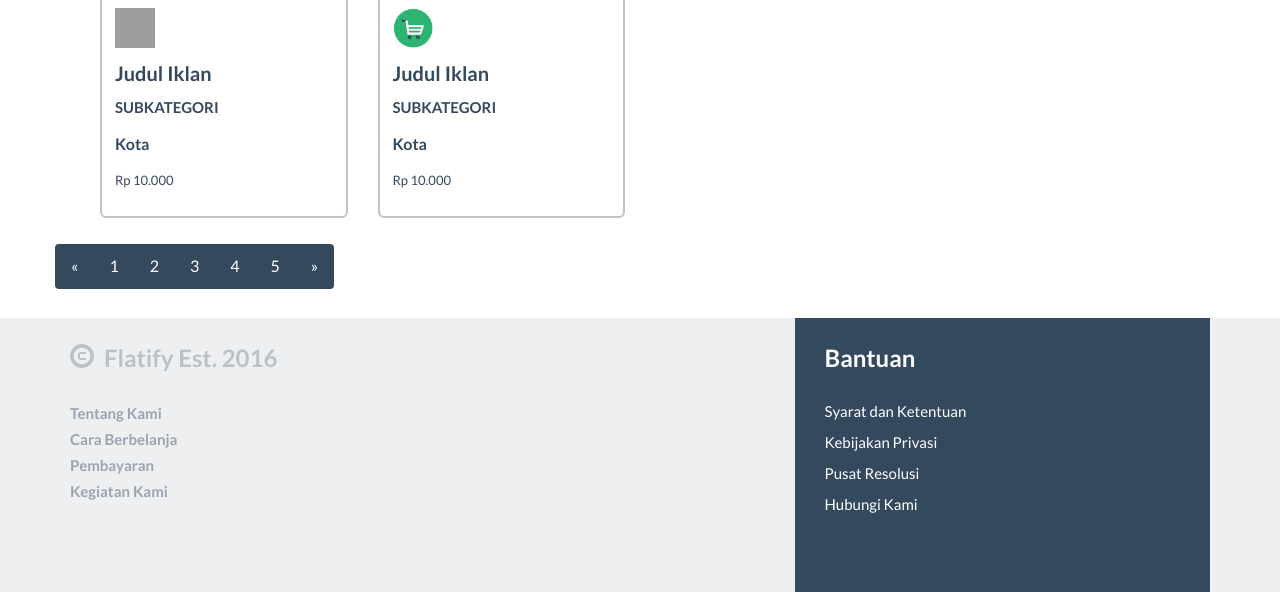
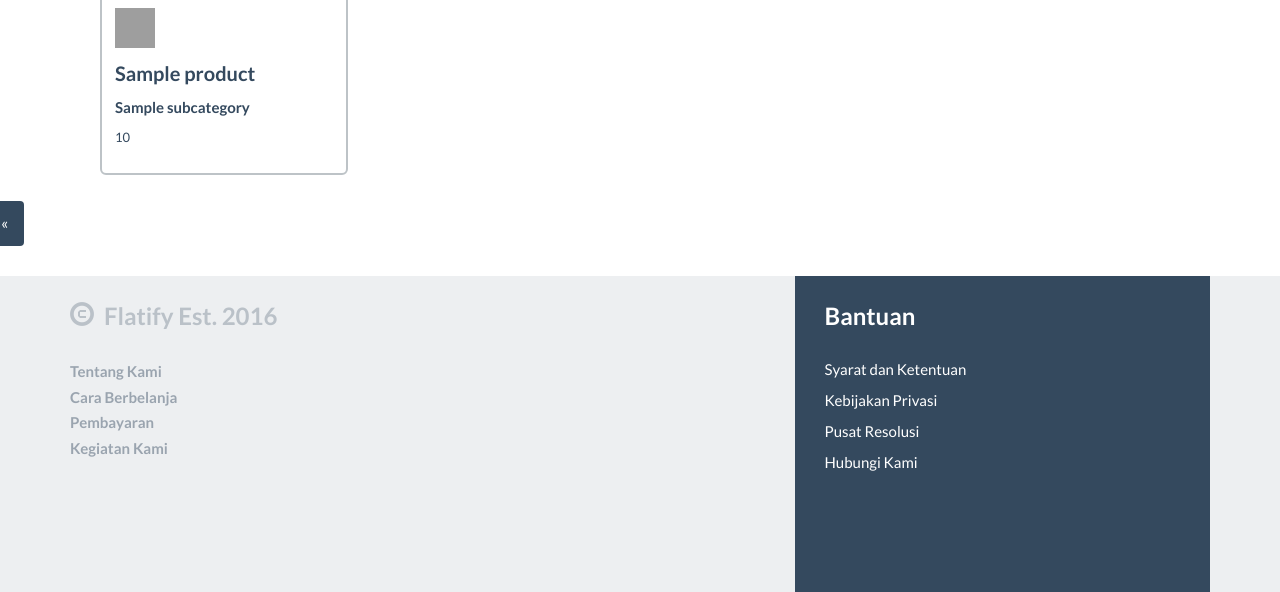
Before and after one commit to opelhoward/duatujuh, a Python web app: template templates/product-list.html in a window 1280 px wide. Shown: the part 388-980 px from the top of the page. Run offline with Jinja, Linux system fonts and the light colour scheme; the template is opened without the code that fills it: most values are stand-ins (such as "Sample title", 1, 10 or a date in 2020); grey boxes marked "Sample" are stand-in pictures; grey boxes are pictures that could not be loaded.

Commit message:
Create product listing pagination and use database instead of mock up

```diff
--- a/templates/product-list.html
+++ b/templates/product-list.html
@@ -6,7 +6,7 @@
 <br>
 <div class=" row">
     <div class="col-md-10 col-md-offset-1 text-center wrap_title">
-				<h3>Nama Kategori</h3>
+        <h3>{{ category }}</h3>
     </div>
     {#            <div class="row">#}
     {#                <div class="col-md-offset-1 col-md-10 alert alert-warning ">#}
@@ -53,8 +53,7 @@
     {#                </div>#}
     {#            </div>#}
 </div>
-    <hr></hr>
-
+<hr>
 <!-- <form role="form" action="" method="post" >
         <div class="col-md-offset-1 alert alert-success col-md-10">
             <div class="form-group">
@@ -71,65 +70,48 @@
 <!-- productList -->
 <div id="productList" class="container">
     <div class="col-md-12">
-{#                produkThumbnail#}
-                <a href="/product">
+        {% for product in products %}
+            <a href="{{ url_for("routes.get_product_desc", product_id=product.id) }}">
                 <div class="col-md-3">
                     <div class="thumbnail col-md-12">
-
-                            <img src="https://upload.wikimedia.org/wikipedia/commons/d/df/2014_Toyota_Innova_(TGN40)_wagon_(2015-12-23).jpg" alt="..." style="width:500px;height: 150px;border: solid;">
+                        <img src="{{ product.image_link }}" alt="..." style="width:500px;height: 150px;border: solid;">
                         <div class="caption">
-                            <img class="img-responsive" src="https://ecs7.tokopedia.net/img/microsite-brand-resource/hires-toped-tokopedia-mascot-new.png"
+                            <img class="img-responsive"
+                                 src="https://ecs7.tokopedia.net/img/microsite-brand-resource/hires-toped-tokopedia-mascot-new.png"
                                  alt="Generic placeholder image"
                                  style="width:40px;height:40px; border: thin">
-                                <h4>Judul Iklan</h4>
-                                <p><h5>SUBKATEGORI</h5>
-                                <b>Kota</b> <br>
-                                <h6>Rp 10.000</h6></p>
+                            <h4>{{ product.product_name }}</h4>
+                            <p><h5>{{ product.subcategory }}</h5>
+                            <h6>{{ product.price }}</h6></p>
                         </div>
                     </div>
                 </div>
             </a>
-
-                <a href="/product">
-                    <div class="col-md-3">
-                        <div class="thumbnail col-md-12">
-
-                            <img src="http://www.pusat-mobil.net/wp-content/uploads/3221/P1080414%20(Small).jpg" alt="..." style="width:500px;height: 150px;border: solid;">
-                            <div class="caption">
-                            <img class="img-responsive" src="{{ url_for("static", filename="img/icon/logo.png") }}"
-                                 alt="Generic placeholder image"
-                                 style="width:40px;height:40px; border: thin">
-                                <h4>Judul Iklan</h4>
-                                <p><h5>SUBKATEGORI</h5>
-                                <b>Kota</b> <br>
-                                <h6>Rp 10.000</h6></p>
+        {% endfor %}
     </div>
-                        </div>
-                    </div>
-                </a>
-
-            </div>
+</div> <!--tampilan list produk -->
 
 <div class="row"> <!--pagination -->
     <ul class="pagination">
+        {% if curr_page_num != 1 %}
             <li>
                 <a href="#" aria-label="Previous">
                     <span aria-hidden="true">&laquo;</span>
                 </a>
             </li>
-                    <li><a href="#">1</a></li>
-                    <li><a href="#">2</a></li>
-                    <li><a href="#">3</a></li>
-                    <li><a href="#">4</a></li>
-                    <li><a href="#">5</a></li>
+        {% endif %}
+        {% for page_number in range(pagination_start, pagination_end) %}
+            <li><a href="#">{{ page_number }}</a></li>
+        {% endfor %}
+        {% if curr_page_num != number_of_pages %}
         <li>
             <a href="#" aria-label="Next">
                 <span aria-hidden="true">&raquo;</span>
             </a>
         </li>
+        {% endif %}
     </ul>
 </div>
-    </div> <!--tampilan list produk -->
 
 
 {% include 'footer.html' %}
```
Also changed, not shown: controllers/routes.py (+30 -6 lines). Lines whose indentation alone changed are shown as unchanged.
